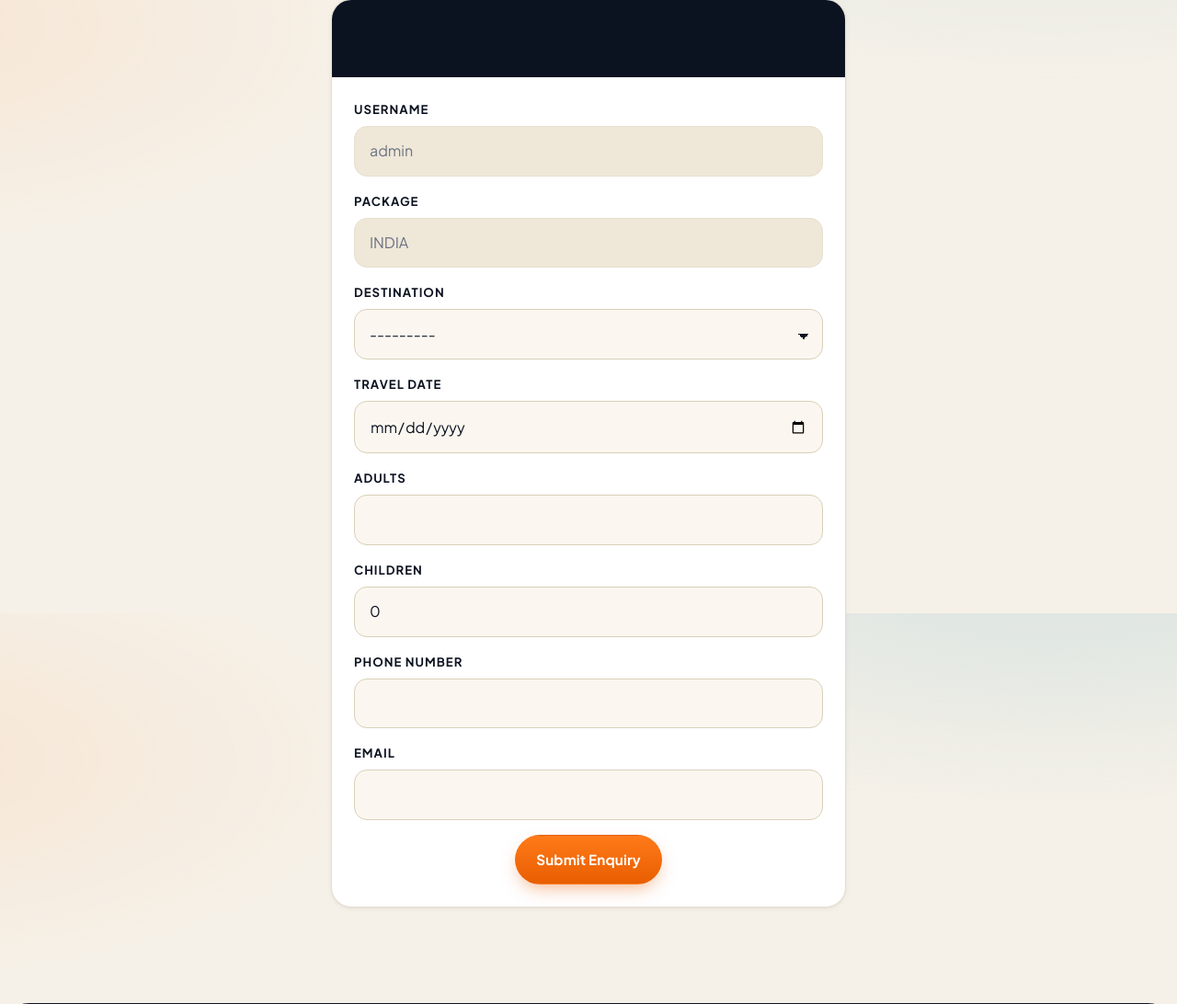
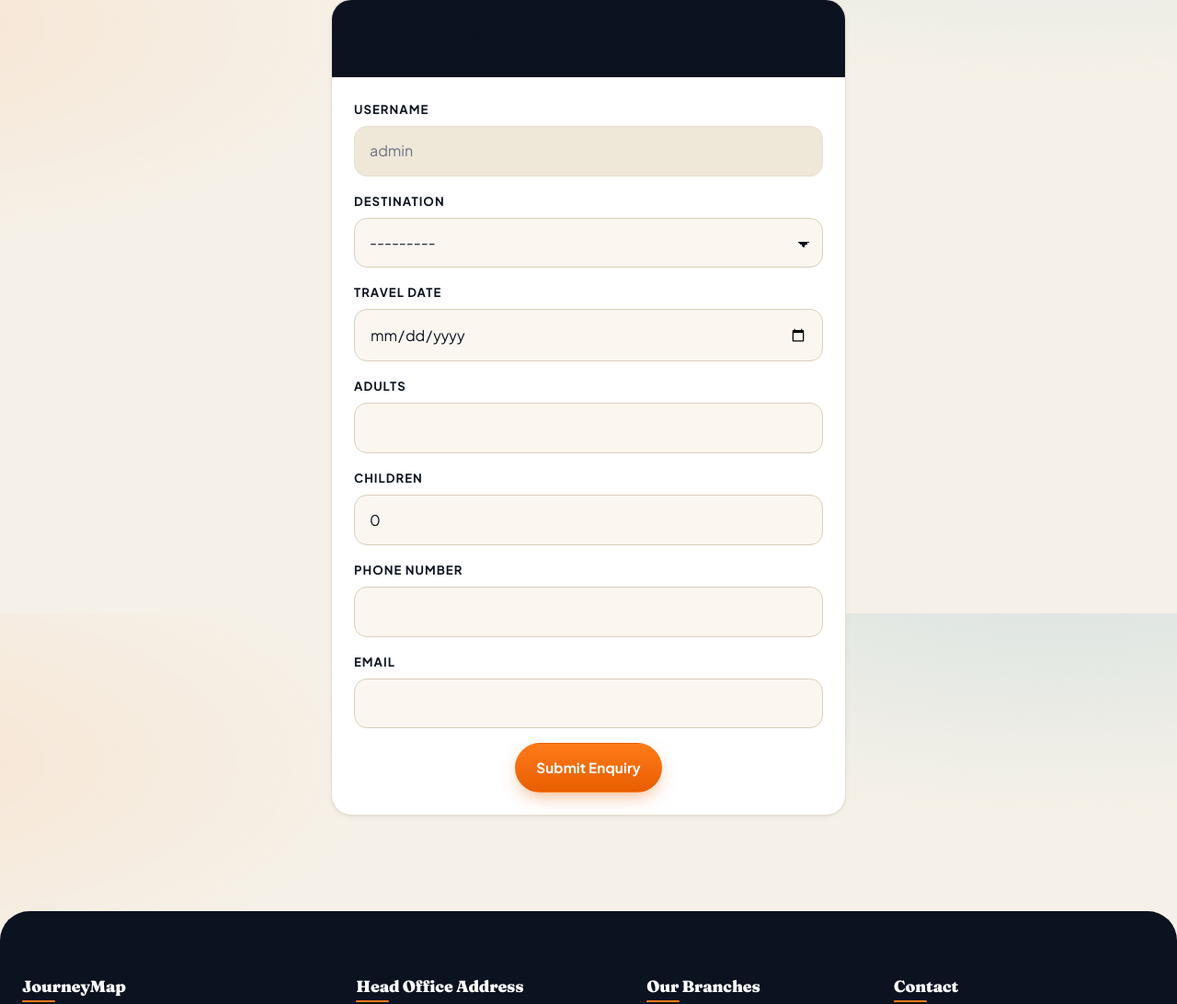
Before and after one commit to rssurendar001-dev/Travel-Agency, a Django app: page /enquiry/4/ in a window 1280 px wide. Shown: the part 133-1225 px from the top of the page at 92% size. Run offline with Django 5.2, Linux system fonts and the light colour scheme; a user stored in the database is signed in; data comes from the database, SQL or seed files in the repository; both versions use the stored data as it was after the commit.

Commit message:
Fixed the bug in enquiry form

```diff
--- a/templates/enquiry.html
+++ b/templates/enquiry.html
@@ -37,13 +37,6 @@ Enquiry
 
                         </div>
 
-                        <div class="mb-3">
-
-                            <label class="form-label">Package</label>
-
-                            <input type="text" class="form-control" value="{{ destination.package.package_name }}" readonly>
-
-                        </div>
 
                         <div class="mb-3">
 
```
Also changed, not shown: db.sqlite3.
